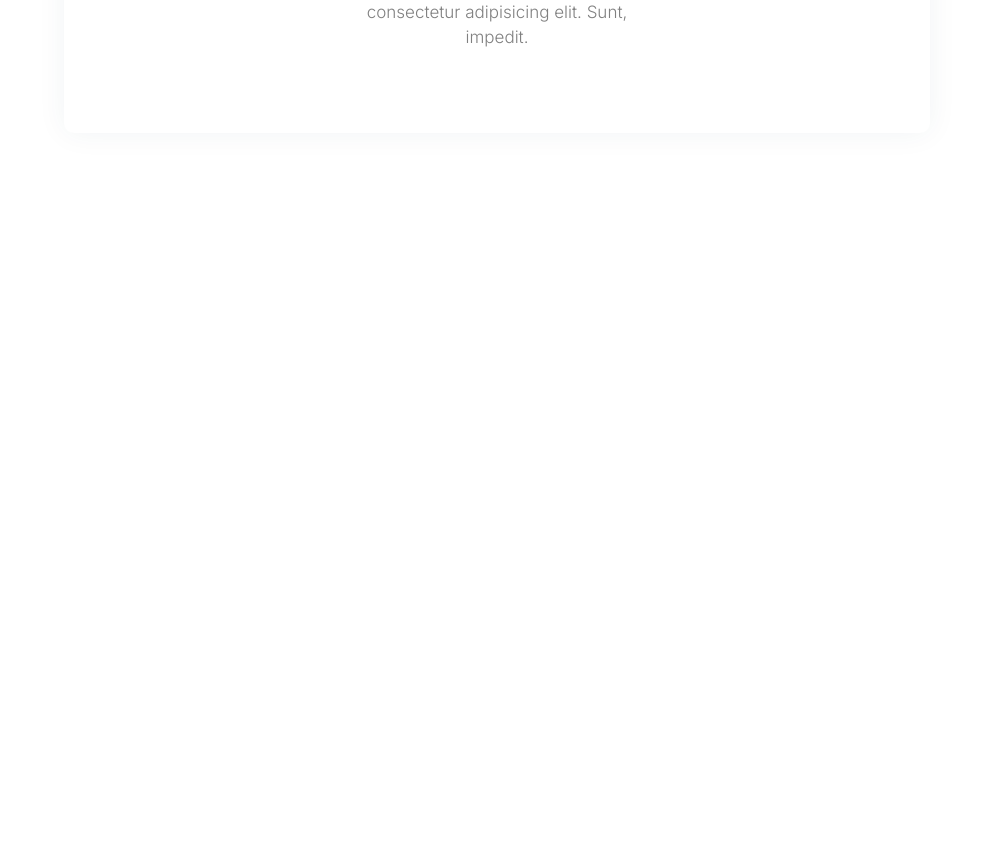
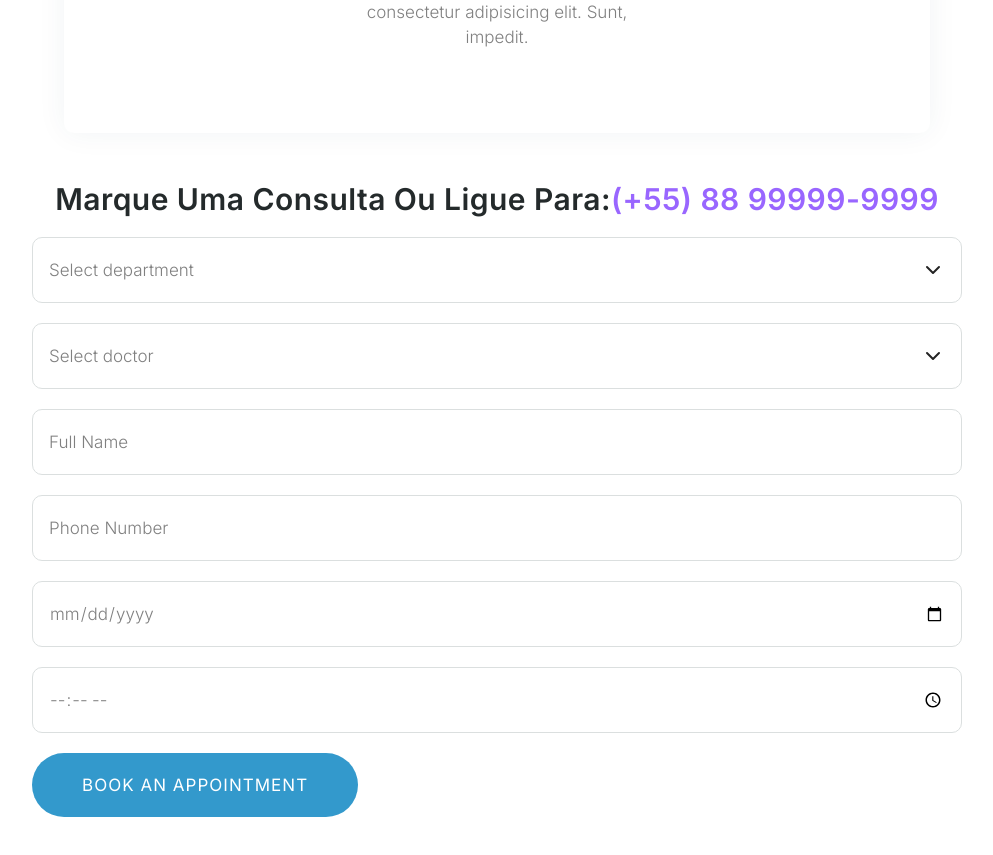
Before and after one commit to clepsonlacerda/website-fs, a Next.js app: page / in a window 1280 px wide. Shown: the part 2480-3335 px from the top of the page, without its empty margins (143-1136 px from the left). Built offline with nearby package versions, Linux system fonts and the light colour scheme.

Commit message:
feat: add appointment page

```diff
--- a/src/app/layout.tsx
+++ b/src/app/layout.tsx
@@ -3,10 +3,6 @@ import { Inter } from "next/font/google";
 import "./globals.css";
 import "./swiper-bundle.min.css";
 import Script from "next/script";
-import Header from "@/components/header";
-import Hero from "@/components/hero";
-import Stats from "@/components/stats";
-import Services from "@/components/services";
 
 const inter = Inter({ subsets: ["latin"] });
 
@@ -23,17 +19,6 @@ export default function RootLayout({
   return (
     <html lang="en">
       <body className={inter.className}>
-        <Header />
-
-        <Hero />
-
-        <Stats />
-
-        <Services />
-
-        {/* div tem */}
-        <div className="h-[4000px]"></div>
-
         {children}
 
         <Script type="text/javascript" src="/scripts/swiper-bundle.min.js"></Script>
--- a/src/app/page.tsx
+++ b/src/app/page.tsx
@@ -1,7 +1,24 @@
-import Image from "next/image";
+import Header from "@/components/header";
+import Hero from "@/components/hero";
+import Stats from "@/components/stats";
+import Services from "@/components/services";
+import Appointment from "@/components/appointment";
 
 export default function Home() {
   return (
-    <></>
+    <>
+      <Header />
+
+      <Hero />
+
+      <Stats />
+
+      <Services />
+
+      <Appointment />
+
+      {/* div tem */}
+      <div className="h-[4000px]"></div>
+    </>
   );
 }
--- /dev/null
+++ b/src/components/appointment.tsx
@@ -0,0 +1,74 @@
+import { ChevronDownIcon } from "lucide-react";
+
+const Appointment = () => {
+  return (
+    <section className="appointment section">
+      <div className="container mx-auto">
+        {/* title */}
+        <h2 className="appointment__title h2 mb-5 xl:mb-[50px] text-center xl:text-left">
+          Marque uma consulta ou ligue para:
+          <span className="text-fspurple">
+            (+55) 88 99999-9999
+          </span>
+        </h2>
+
+        {/* form */}
+        <form className="appointment__form flex flex-col gap-y-5">
+          {/* select wrapper */}
+          <div className="flex flex-col xl:flex-row gap-5">
+            {/* select 1 */}
+            <div className="select relative flex items-center">
+              {/* icon */}
+              <div className="absolute right-4">
+                <ChevronDownIcon className="text-[26px] text-fsgray1" />
+              </div>
+
+              {/* select */}
+              <select className="appearance-none outline-none h-full w-full bg-transparent px-4" >
+                <option value="1">Select department</option>
+                <option value="2">Department 1</option>
+                <option value="3">Department 2</option>
+                <option value="4">Department 3</option>
+              </select>
+            </div>
+
+            {/* select 2 */}
+            <div className="select relative flex items-center">
+              {/* icon */}
+              <div className="absolute right-4">
+                <ChevronDownIcon className="text-[26px] text-fsgray1" />
+              </div>
+
+              {/* select */}
+              <select className="appearance-none outline-none h-full w-full bg-transparent px-4" >
+                <option value="1">Select doctor</option>
+                <option value="2">Dr. 1</option>
+                <option value="3">Dr. 2</option>
+                <option value="4">Dr. 3</option>
+              </select>
+            </div>
+          </div>
+
+          {/* input wrapper */}
+          <div className="flex flex-col xl:flex-row gap-5">
+            <input className="input" type="text" placeholder="Full Name" />
+            <input className="input" type="text" placeholder="Phone Number" />
+          </div>
+
+          {/* input wrapper */}
+          <div className="flex flex-col xl:flex-row gap-5">
+            <input className="input" type="date" />
+            <input className="input" type="time" />
+          </div>
+
+          {/* btn */}
+          <button className="btn btn-lg btn-accent-fs self-start">
+            Book an appointment
+          </button>
+        </form>
+      </div>
+    </section>
+  );
+}
+
+export default Appointment;
```
